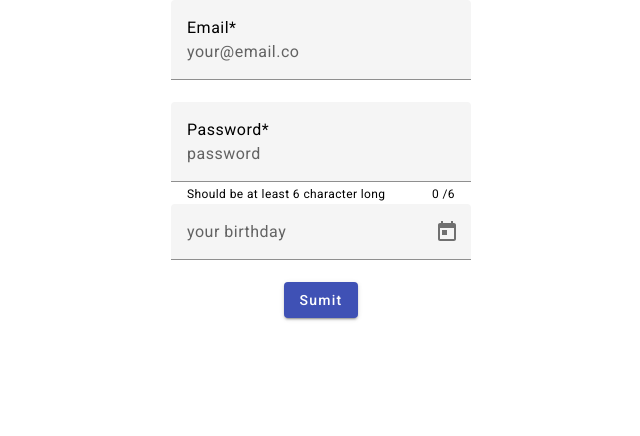
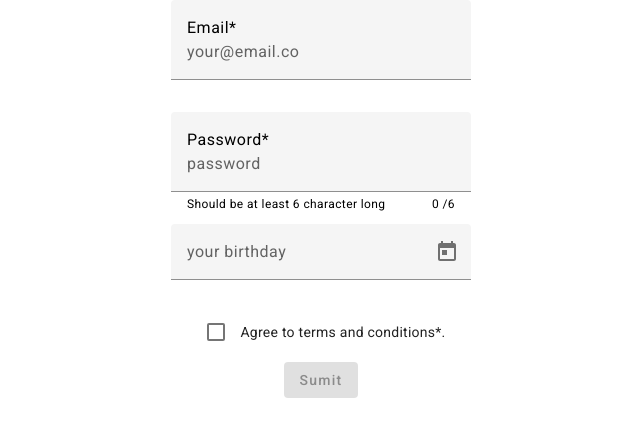
Before and after one commit to AdityaDaniel06/fitness-tracker-AngularMaterial, an Angular app: page /signup in a window 1280 px wide. Shown: the top 436 px of the page, without its empty margins (319-959 px from the left). Built offline with nearby package versions, Linux system fonts and the light colour scheme.

Commit message:
signup done

```diff
--- a/src/app/auth/signup/signup.component.html
+++ b/src/app/auth/signup/signup.component.html
@@ -2,6 +2,7 @@
   <form
     fxLayout="column"
     fxLayoutAlign="center center"
+    fxLayoutGap="10px"
     #f="ngForm"
     (ngSubmit)="onSubmit(f)"
   >
@@ -39,11 +40,27 @@
       <mat-hint align="end">{{ pwdInput.value?.length }} /6</mat-hint>
     </mat-form-field>
     <mat-form-field>
-      <input matInput placeholder="your birthday" [matDatepicker]="picker" [max]="maxDate" />
+      <input
+        matInput
+        placeholder="your birthday"
+        [matDatepicker]="picker"
+        [max]="maxDate"
+        ngModel
+        name="birthdate"
+        required
+      />
       <mat-datepicker-toggle matSuffix [for]="picker"></mat-datepicker-toggle>
       <mat-datepicker #picker></mat-datepicker>
     </mat-form-field>
 
-    <button mat-raised-button color="primary" type="submit">Sumit</button>
+    <mat-checkbox
+      labelPosition="after"
+      required
+      ngModel
+      name="agree"
+      color="primary"
+      >Agree to terms and conditions*.</mat-checkbox
+    >
+  <button mat-raised-button color="primary" type="submit" [disabled]="f.invalid">Sumit</button>
   </form>
 </section>
--- a/src/app/auth/signup/signup.component.ts
+++ b/src/app/auth/signup/signup.component.ts
@@ -1,4 +1,4 @@
-import { Component } from '@angular/core';
+import { Component, OnInit } from '@angular/core';
 import { NgForm } from '@angular/forms';
 
 @Component({
@@ -6,8 +6,17 @@ import { NgForm } from '@angular/forms';
   templateUrl: './signup.component.html',
   styleUrl: './signup.component.css'
 })
-export class SignupComponent {
-  maxDate: Date = new Date();
+export class SignupComponent implements OnInit {
+  maxDate: any;
+
+  constructor(){}
+
+  ngOnInit(){
+    this.maxDate = new Date();
+    this.maxDate.setFullYear(this.maxDate.getFullYear()-18);
+
+
+  }
   onSubmit(form: NgForm){
     console.log(form);
   }
```
Also changed, not shown: src/app/material.module.ts (+9 -3 lines).
